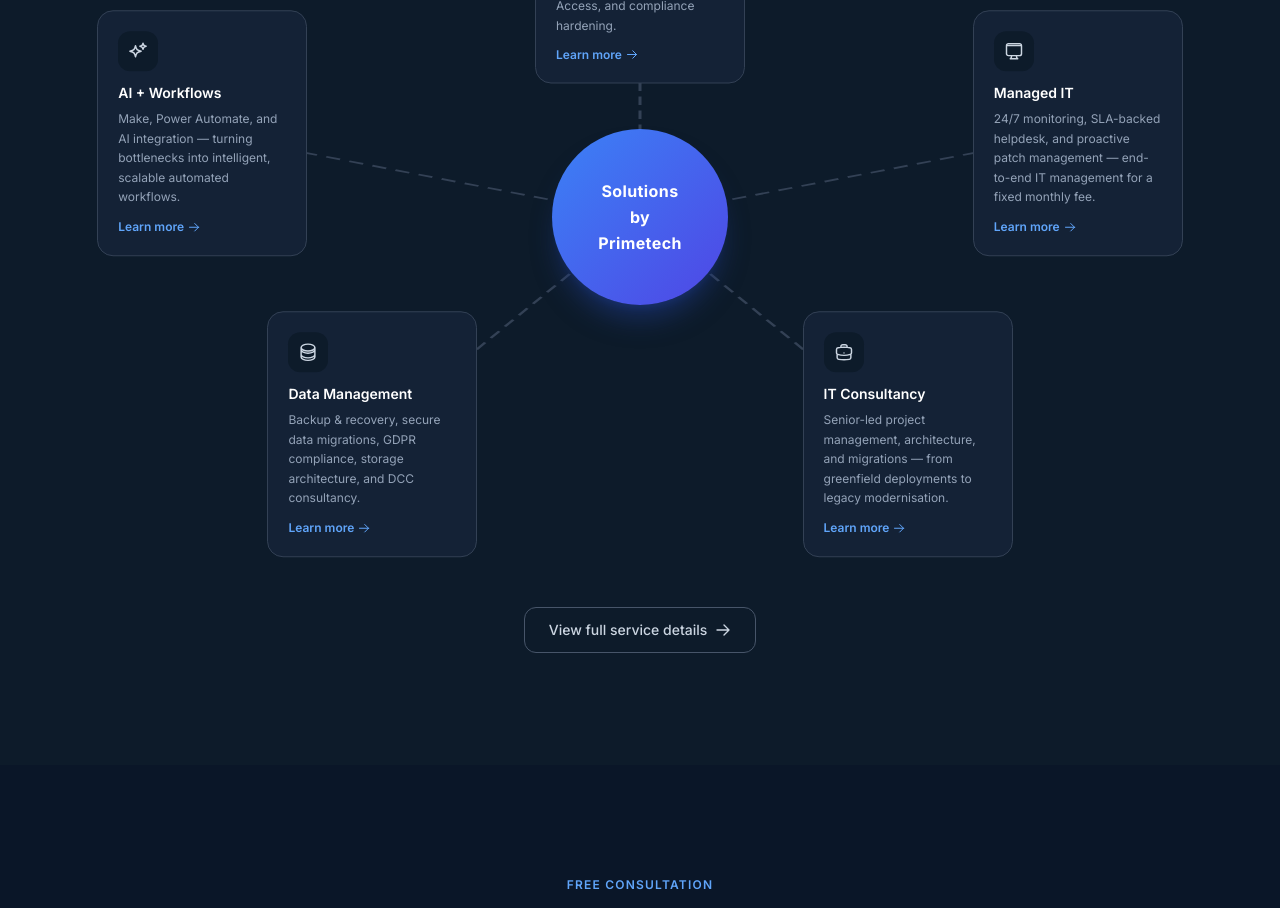
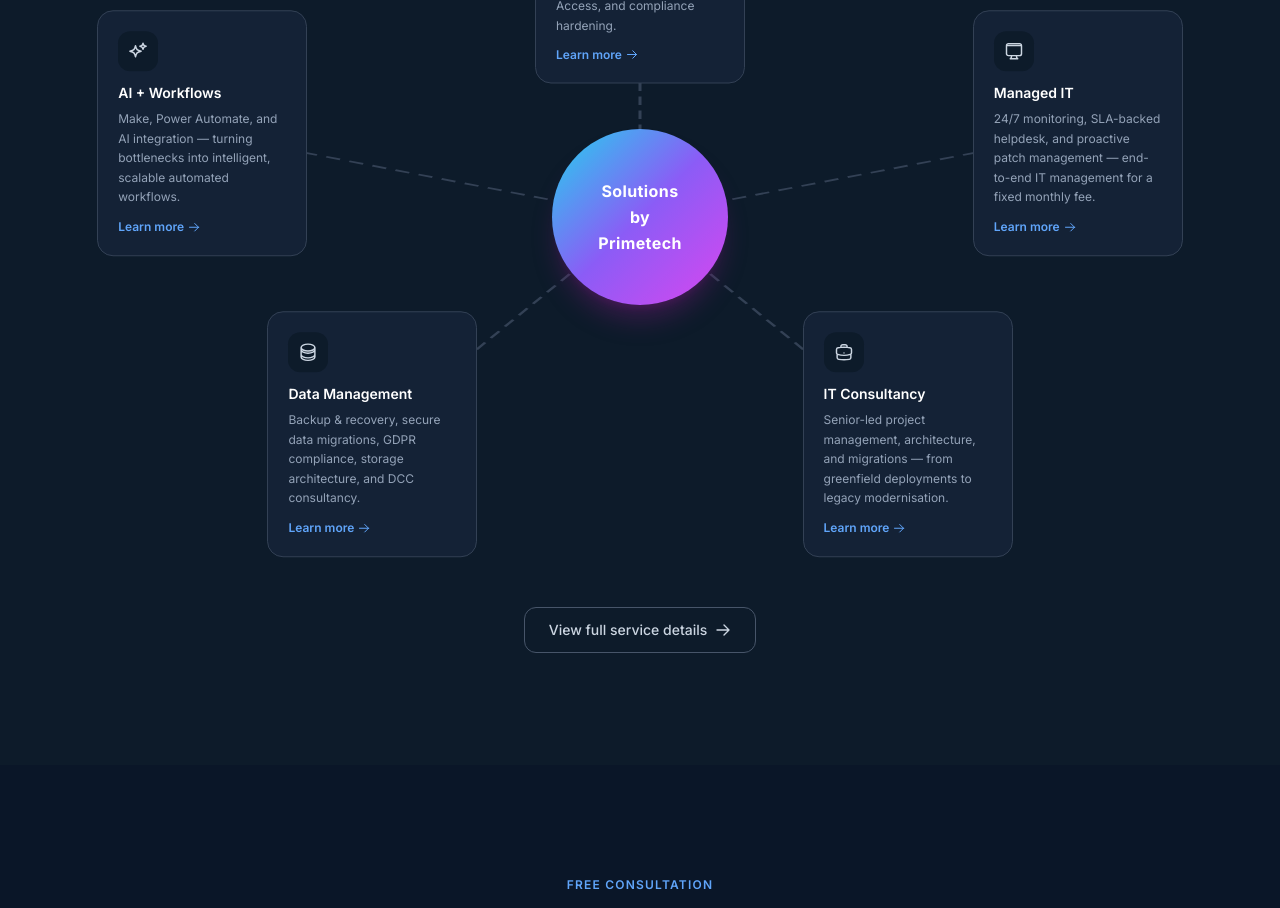
Before and after one commit to Primetechsolutionss/program, a Next.js app in the folder primetech-solutions/: page / in a window 1280 px wide. Shown: the part 1660-2568 px from the top of the page. Built offline with nearby package versions, Linux system fonts and the light colour scheme.

Commit message:
Match center circle gradient to logo colors (cyan → violet → fuchsia)
Co-Authored-By: Claude Sonnet 4.6 <noreply@anthropic.com>

```diff
--- a/primetech-solutions/src/components/sections/ServicesOverview.tsx
+++ b/primetech-solutions/src/components/sections/ServicesOverview.tsx
@@ -113,7 +113,7 @@ export default function ServicesOverview() {
         </svg>
 
         {/* Center circle */}
-        <div className="absolute left-1/2 top-1/2 -translate-x-1/2 -translate-y-1/2 w-44 h-44 rounded-full bg-gradient-to-br from-blue-500 to-indigo-600 flex items-center justify-center z-10 shadow-xl shadow-blue-900/50">
+        <div className="absolute left-1/2 top-1/2 -translate-x-1/2 -translate-y-1/2 w-44 h-44 rounded-full bg-gradient-to-br from-cyan-400 via-violet-500 to-fuchsia-500 flex items-center justify-center z-10 shadow-xl shadow-fuchsia-900/40">
           <p className="text-white font-bold text-center leading-relaxed text-base tracking-wide">
             Solutions<br />by<br />Primetech
           </p>
```
